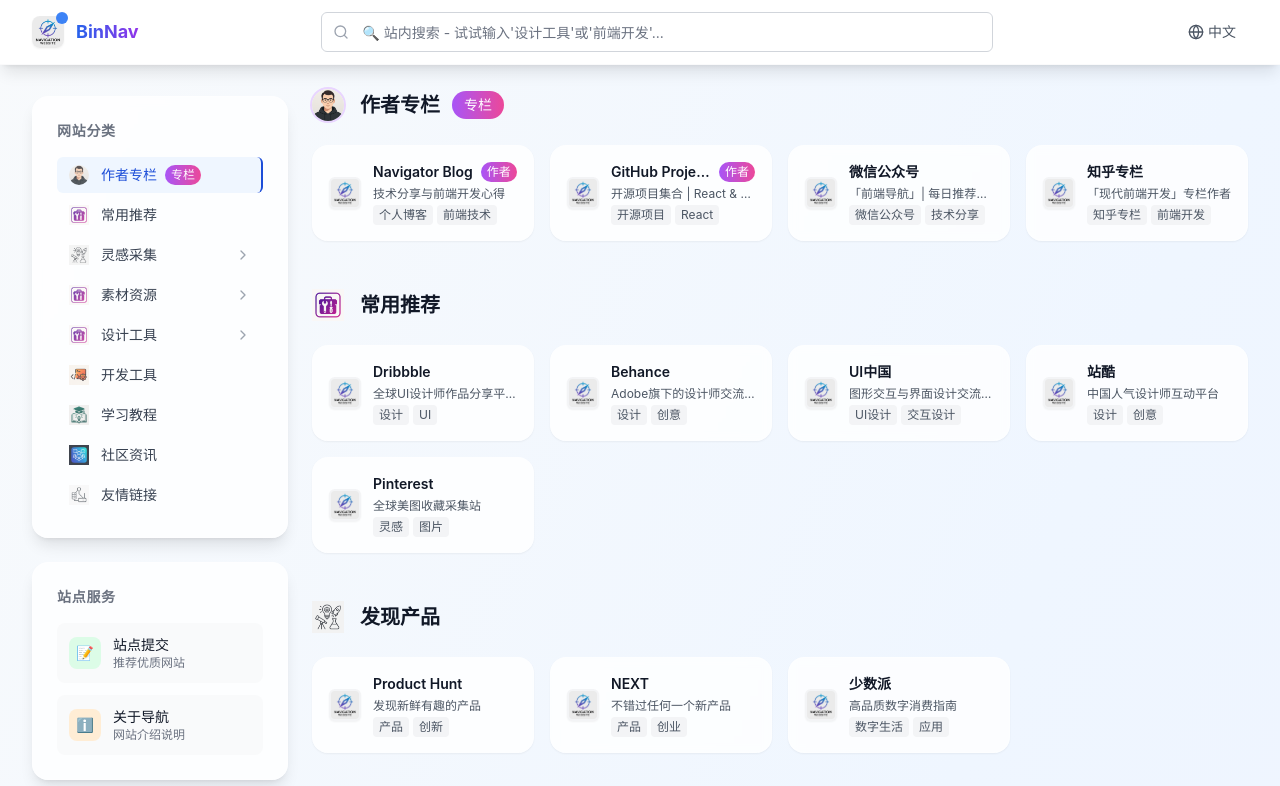
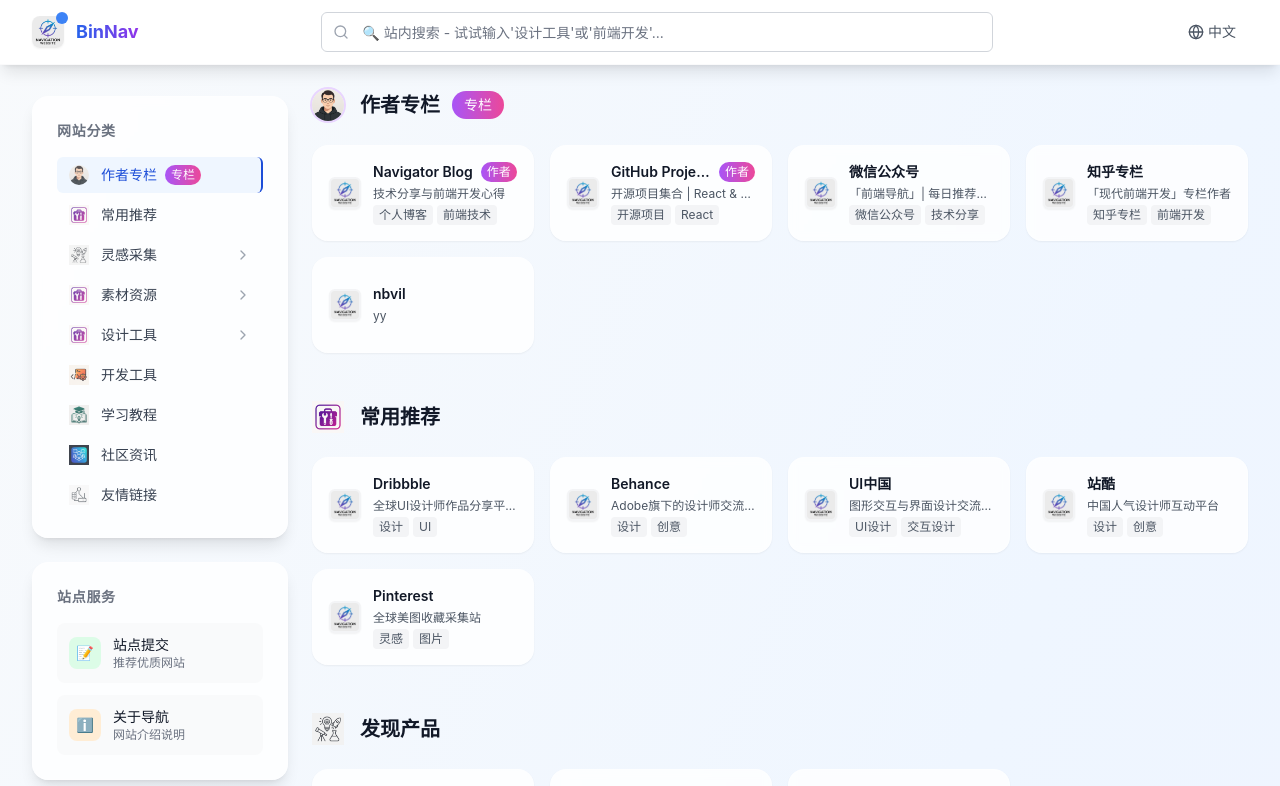
Before and after one commit to xhily/BinNav_Public, a React (Vite) app: page / in a window 1280 px wide. Shown: the top 786 px of the page. Built offline with nearby package versions, Linux system fonts and the light colour scheme.

Commit message:
审核通过: 添加站点 nbvil

```diff
--- a/src/websiteData.js
+++ b/src/websiteData.js
@@ -674,6 +674,16 @@
     ],
     "icon": "/assets/dev_tools_icon.png",
     "popularity": 92
+  },
+  {
+    "id": 51,
+    "name": "nbvil",
+    "description": "yy",
+    "url": "https://blog.nbvil.com",
+    "category": "author",
+    "tags": [],
+    "icon": "/assets/tools_icon.png",
+    "popularity": 50
   }
 ];
 
```
